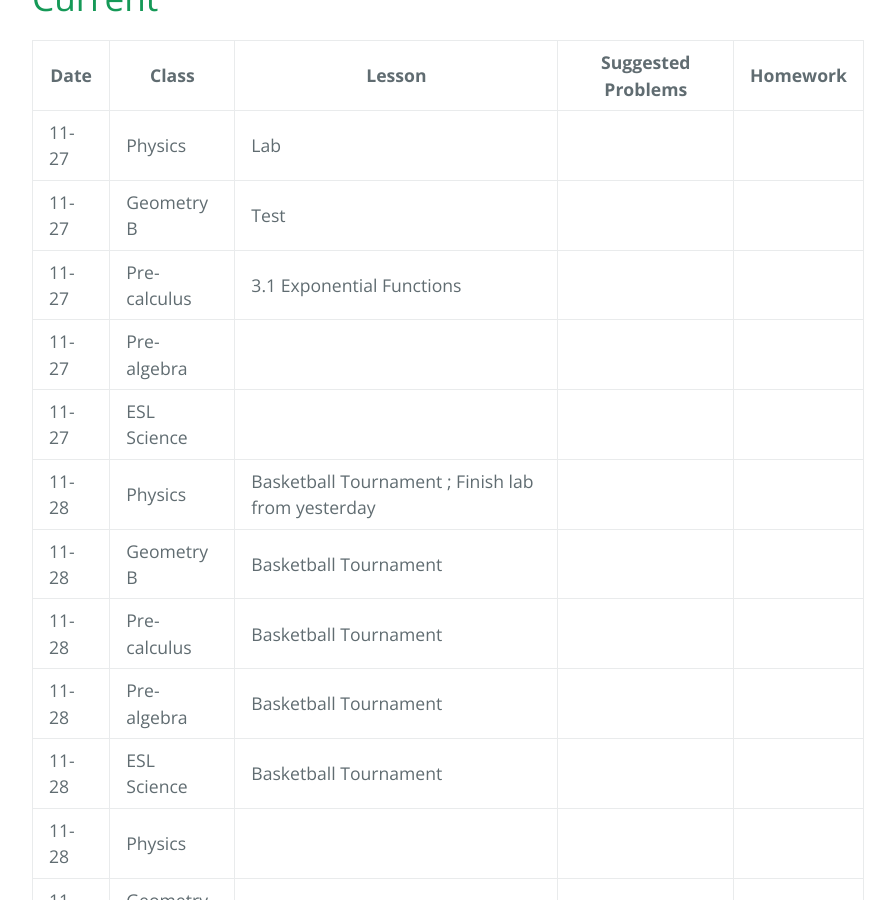
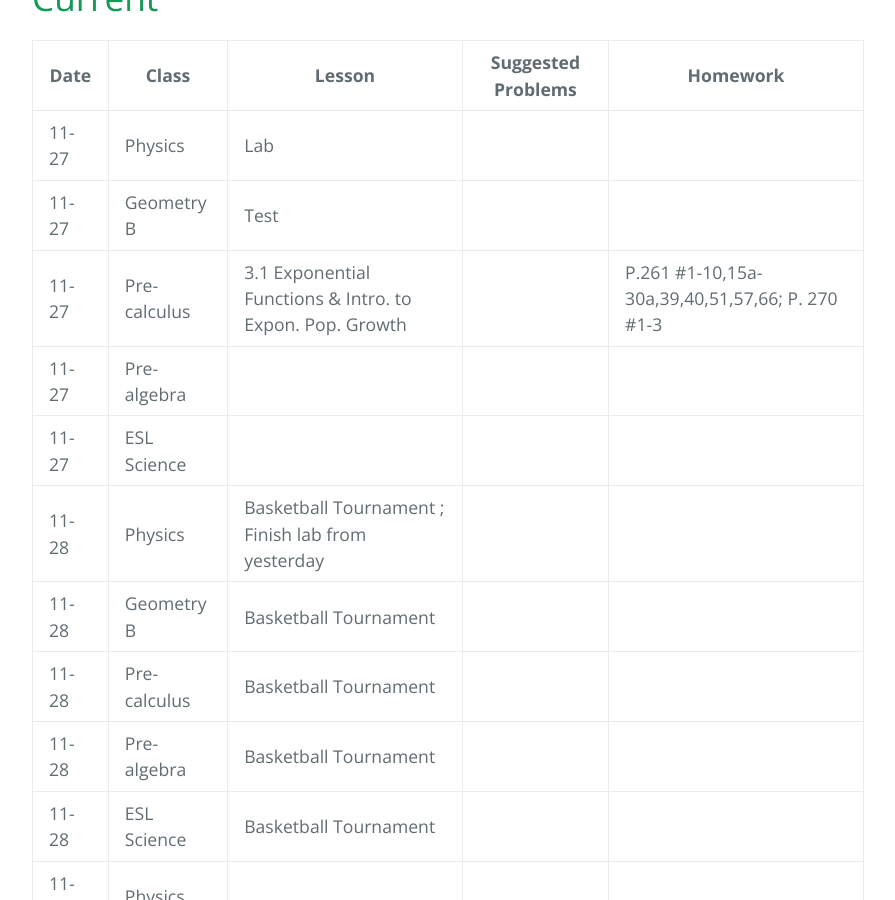
Before and after one commit to gpayoo/gpayoo, a Jekyll site: the page built from index.md, in a window 1280 px wide and 900 px high, scrolled down 528 px. Shown: the whole window, without its empty margins (192-1087 px from the left). Built offline with Jekyll 4.4.1, drawn with Linux system fonts in a browser that asks for light colours; our own code applies the rules of GitHub Pages for plain Markdown files.

Commit message:
Update index.md

```diff
--- a/index.md
+++ b/index.md
@@ -12,7 +12,7 @@ layout: default
 | ---- | ----- | ------ | -------- | ---
 | 11-27 | Physics |  Lab | |
 | 11-27 | Geometry B | Test | |
-| 11-27 | Pre-calculus | 3.1 Exponential Functions   | |
+| 11-27 | Pre-calculus | 3.1 Exponential Functions & Intro. to Expon. Pop. Growth  | |  P.261 #1-10,15a-30a,39,40,51,57,66; P. 270 #1-3
 | 11-27 | Pre-algebra |   | |
 | 11-27 | ESL Science | |  |
 | 11-28 | Physics | Basketball Tournament ; Finish lab from yesterday | |
```
